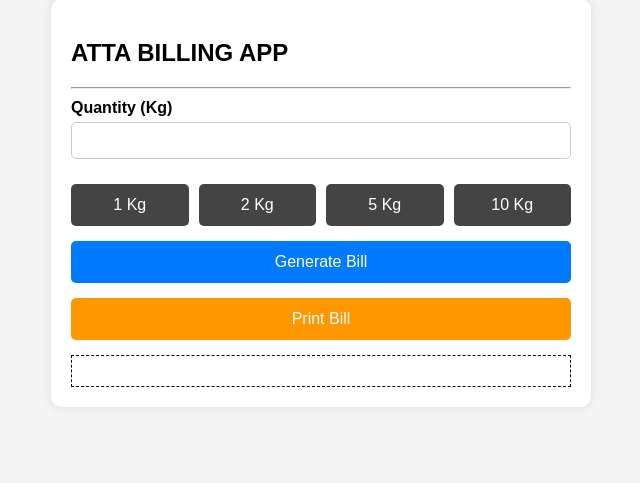
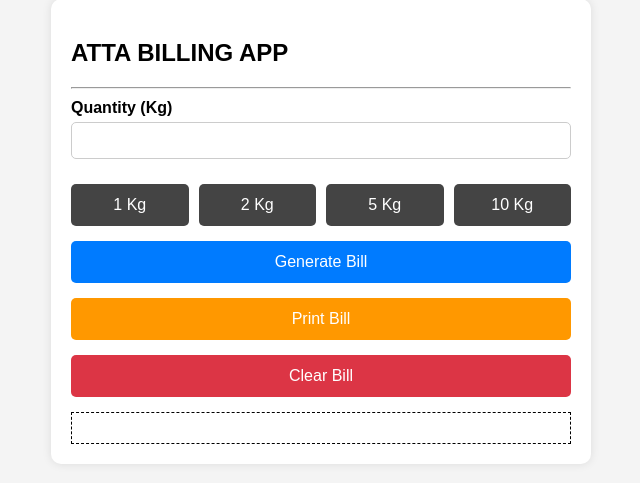
Before and after one commit to PANKAJ-SADHUKHAN/atta-shop-billing, a Flask app: page /billing in a window 1280 px wide. Shown: the part 21-504 px from the top of the page, without its empty margins (319-959 px from the left). Run offline with Flask 3, Linux system fonts and the light colour scheme; the visitor is signed in with stand-in values (Sample User, id 1); some libraries are stand-ins or nearby versions.

Commit message:
Add clear button and update print functionality
Added a clear button to reset the bill and modified the print button functionality.

```diff
--- a/templates/atta.html
+++ b/templates/atta.html
@@ -118,6 +118,14 @@ button{
     margin-top:8px;
     margin-bottom:8px;
 }
+.clear-btn{
+    background:#dc3545;
+    color:white;
+}
+
+.clear-btn:hover{
+    background:#c82333;
+}
 
 @media print{
     body *{
@@ -158,7 +166,8 @@ button{
 
 <button class="bill-btn" onclick="generateBill()">Generate Bill</button>
 
-<button class="print-btn" onclick="printBill()">Print Bill</button>
+<button class="print-btn" onclick="window.print()">Print Bill</button>
+<button class="clear-btn" onclick="clearBill()">Clear Bill</button>
 
 <div id="receipt" class="receipt"></div>
 
@@ -262,27 +271,15 @@ async function generateBill(){
     </div>
 `;
 }
+function clearBill(){
 
-let printing = false;
+    document.getElementById("receipt").innerHTML = "";
 
-function printBill() {
+    document.getElementById("qty").value = "";
 
-    printing = true;
+    document.getElementById("qty").focus();
 
-    window.print();
 }
-
-document.addEventListener("visibilitychange", function () {
-
-    if (!document.hidden && printing) {
-
-        printing = false;
-
-        document.getElementById("receipt").innerHTML = "";
-        document.getElementById("qty").value = "";
-        document.getElementById("qty").focus();
-    }
-});
 async function saveBillToServer() {
 
     console.log("Saving bill...");
```
